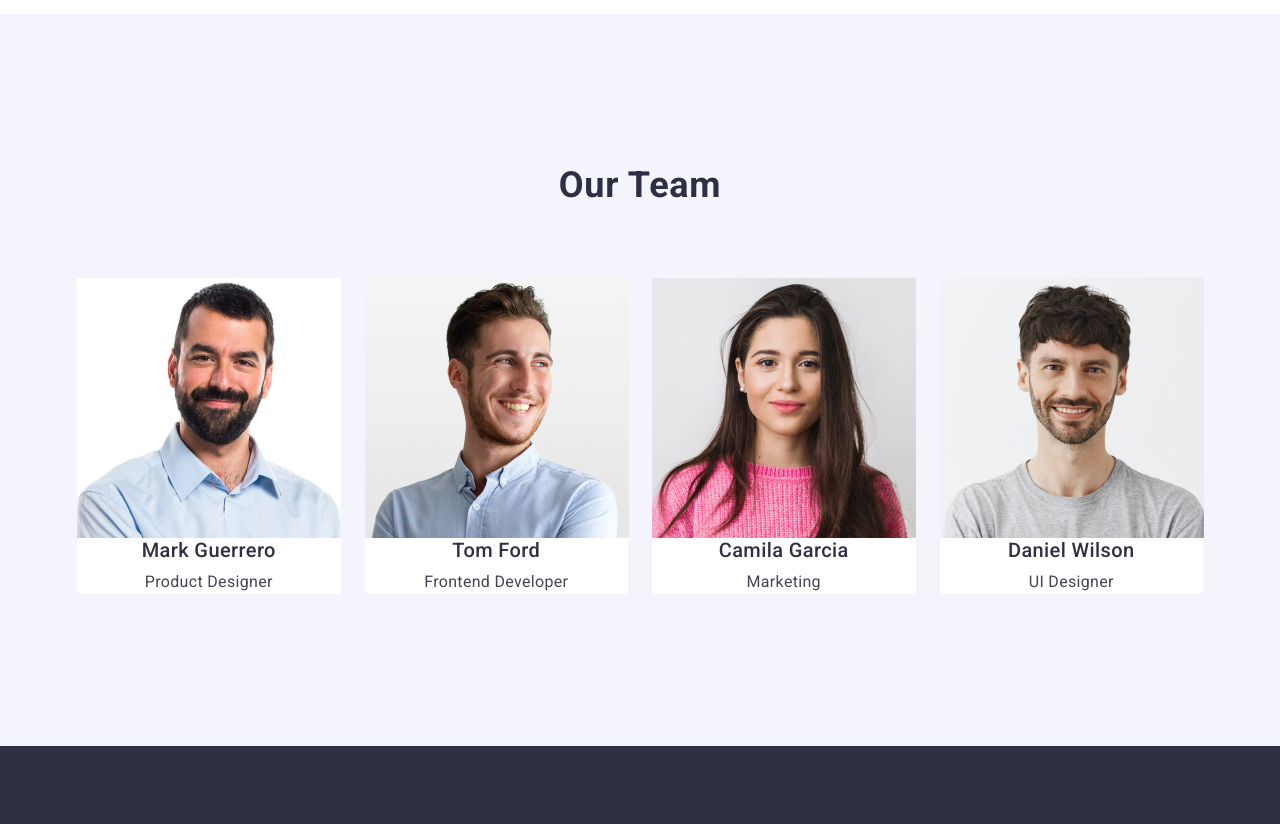
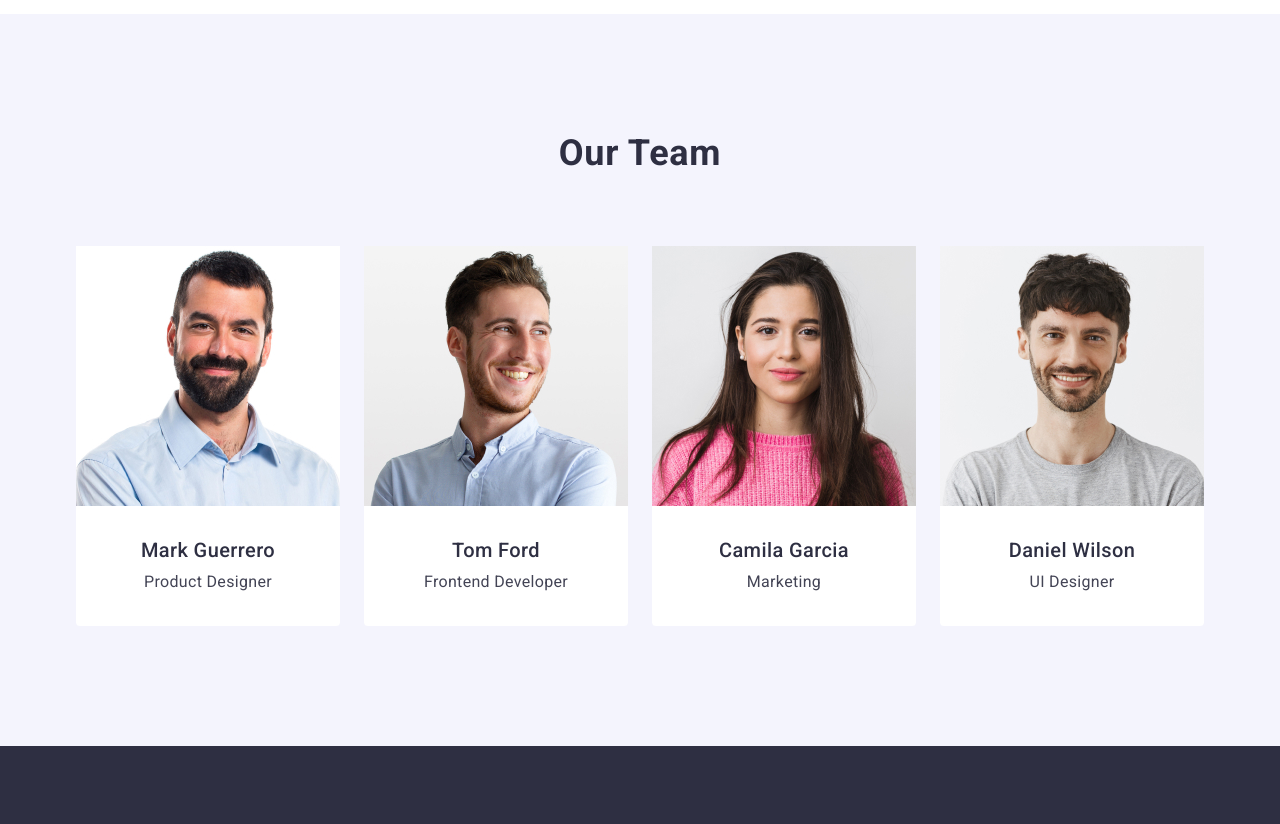
Before and after one commit to AnnnnnnK/goit-markup-hw-03, a plain HTML site: page index.html in a window 1280 px wide. Shown: the part 1560-2384 px from the top of the page. Drawn offline with nearby package versions, Linux system fonts and the light colour scheme.

Commit message:
finished

```diff
--- a/css/styles.css
+++ b/css/styles.css
@@ -325,7 +325,7 @@ img{
 
 }
 .team-container{
-    padding: 32px 16px;
+
 }
 
 .team-item:not(:last-child){
@@ -354,7 +354,7 @@ img{
   text-align: center;
 }
  .team-desc-box{
-padding-bottom: 32px 16px;
+padding: 32px 16px;
 }
 
 /**
```
